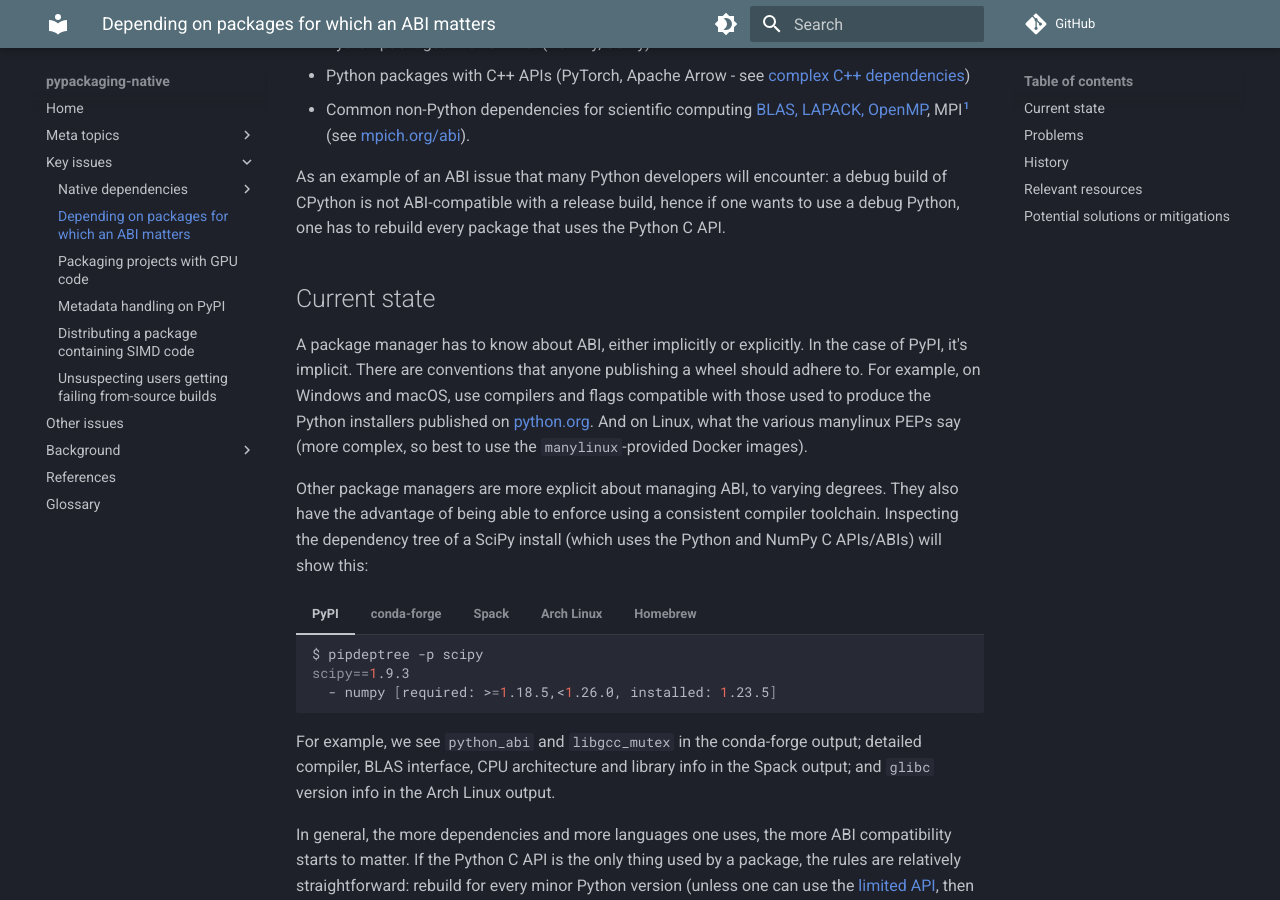
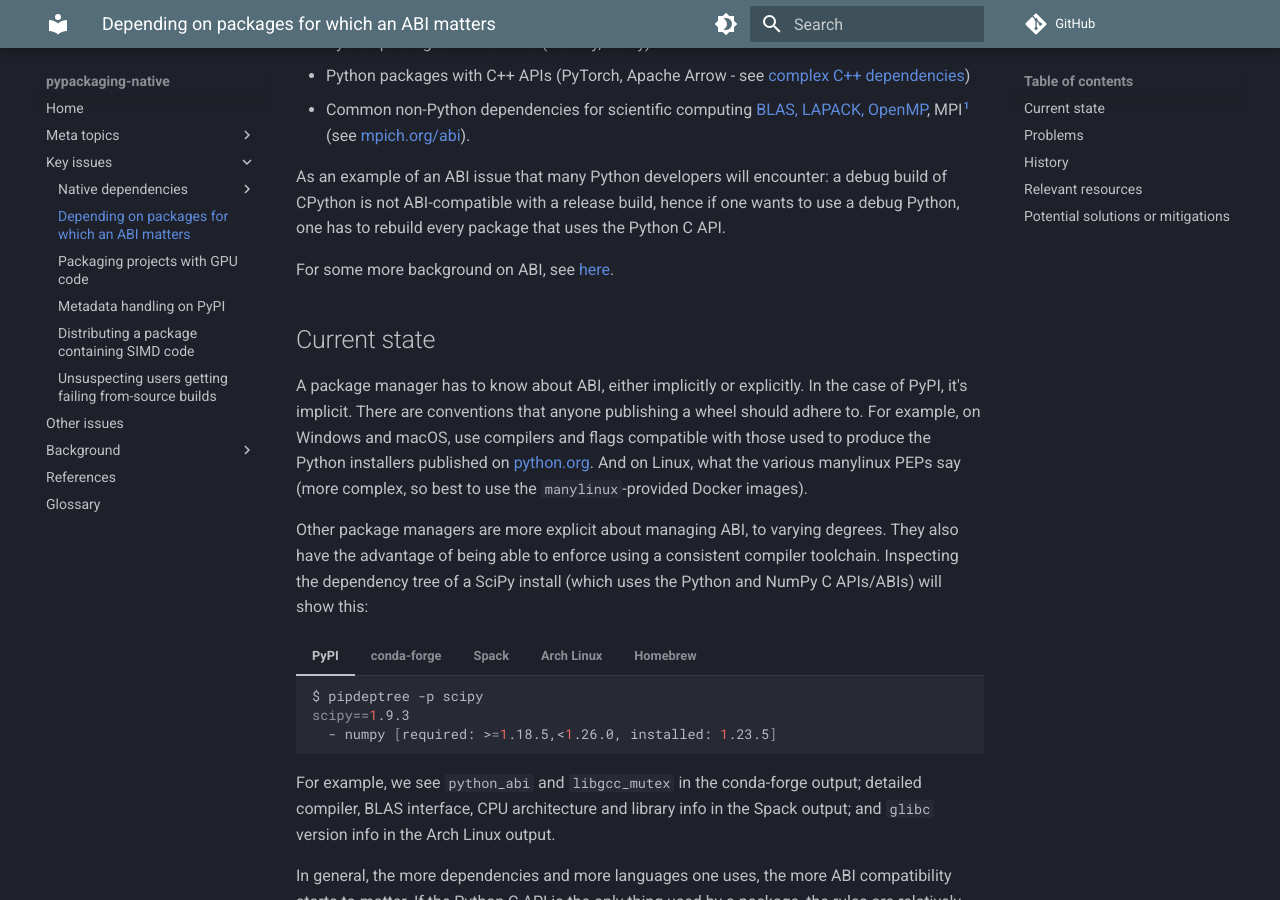
Before and after one commit to pypackaging-native/pypackaging-native, an MkDocs documentation site: the page built from docs/key-issues/abi.md, in a window 1280 px wide and 900 px high, scrolled down 521 px. Built offline with MkDocs 1.6.1 and Material for MkDocs 9.7.7, drawn with Linux system fonts in a browser that asks for light colours; comment, search, counter and statistics services are not loaded.

Commit message:
Add cross-reference from ABI key issue page to background page

```diff
--- a/docs/key-issues/abi.md
+++ b/docs/key-issues/abi.md
@@ -35,6 +35,8 @@ As an example of an ABI issue that many Python developers will encounter: a
 debug build of CPython is not ABI-compatible with a release build, hence if one
 wants to use a debug Python, one has to rebuild every package that uses the
 Python C API.
+
+For some more background on ABI, see [here](../background/binary_interface.md).
 
 
 ## Current state
```
